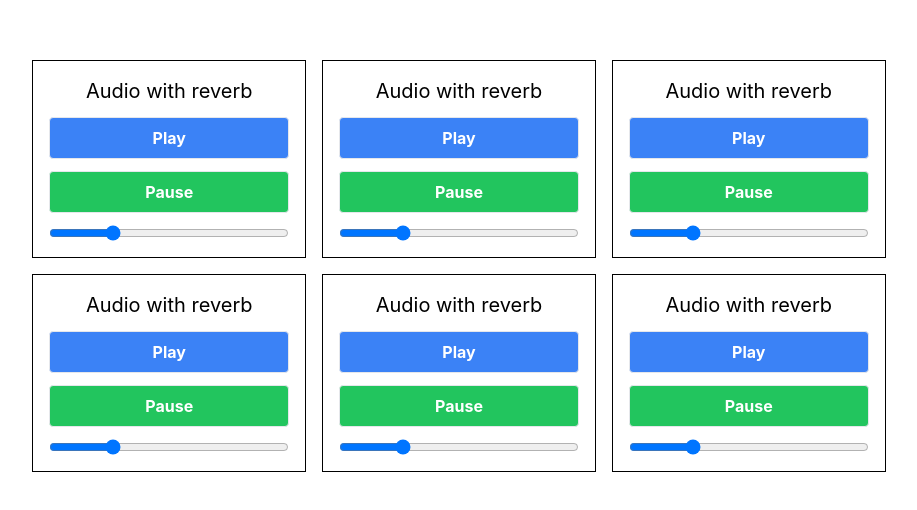
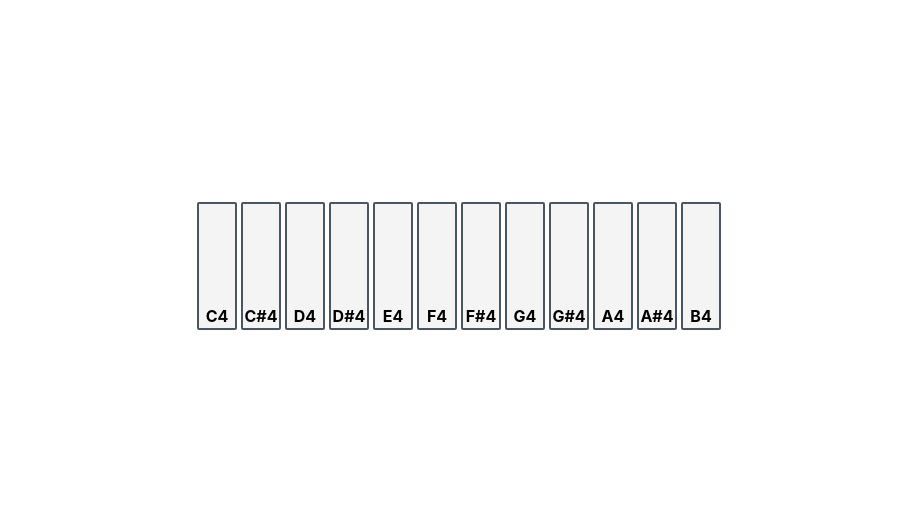
Before and after one commit to AleSua93/web-audio-synth, a Next.js app: page / in a window 1280 px wide. Shown: the part 134-644 px from the top of the page, without its empty margins (181-1098 px from the left). Built offline with nearby package versions, Linux system fonts and the light colour scheme.

Commit message:
turn into basic sine synth

```diff
--- a/components/layout.tsx
+++ b/components/layout.tsx
@@ -6,14 +6,12 @@ interface LayoutProps {
 
 const Layout = ({ children }: LayoutProps) => {
   return (
-    <div className='flex h-full justify-center items-center'>
-      <div className='grid grid-cols-3 gap-4 m-4 w-2/3'>
+    <div className='flex h-full justify-center items-center gap-1'>
         <Head>
           <title>Audio Playground</title>
           <meta name="viewport" content="initial-scale=1.0, width=device-width" />
         </Head>
         {children}
-      </div>
     </div>
   )
 }
--- a/components/normal-audio.tsx
+++ /dev/null
@@ -1,67 +0,0 @@
-import React, { useCallback, useEffect, useRef, useState } from "react"
-import useAudio from "../hooks/useAudio"
-
-const NormalAudio = () => {
-  const audioElement = useRef<HTMLAudioElement>(null)
-  const [gainNode, setGainNode] = useState<GainNode>()
-  const { audioContext, audioSourceNode } = useAudio(audioElement)
-
-  useEffect(() => {
-    if (audioSourceNode && audioContext) {
-      const gainNode = audioContext.createGain()
-      audioSourceNode.connect(gainNode).connect(audioContext.destination)
-
-      setGainNode(gainNode)
-    }
-  }, [audioContext, audioSourceNode])
-
-  const play = useCallback(
-    () => {
-      audioElement.current && audioElement.current.play()
-    },
-    [audioElement],
-  )
-
-  const pause = useCallback(
-    () => {
-      audioElement.current && audioElement.current.pause()
-    },
-    [audioElement],
-  )
-
-  const setVolume = useCallback(
-    (ev: React.ChangeEvent<HTMLInputElement>) => {
-      console.log(ev.target.value);
-
-      if (gainNode) gainNode.gain.value = Number(ev.target.value)
-    },
-    [gainNode],
-  )
-
-  return (
-    <div className="flex flex-col gap-3 text-center border border-black p-4">
-      <audio ref={audioElement} src="test_audio.wav" />
-      <h1 className="text-xl">Audio with reverb</h1>
-      <button
-        type="button"
-        className="btn btn-blue"
-        onClick={play}
-      >Play</button>
-      <button
-        type="button"
-        className="btn btn-green"
-        onClick={pause}
-      >Pause</button>
-      <input
-        type="range"
-        min="0"
-        max="2"
-        defaultValue={0.5}
-        step="0.01"
-        onChange={setVolume}
-      ></input>
-    </div>
-  )
-}
-
-export default NormalAudio;
--- /dev/null
+++ b/components/piano-key.tsx
@@ -0,0 +1,55 @@
+import React, { useCallback, useEffect, useRef, useState } from "react"
+
+interface PianoKeyProps {
+  audioContext: AudioContext
+  frequency: number
+  note: string
+}
+
+const PianoKey = ({ audioContext, frequency, note }: PianoKeyProps) => {
+  const [oscillator, setOscillator] = useState<OscillatorNode>()
+  const [gainNode, setGainNode] = useState<GainNode>()
+
+  const play = useCallback(
+    () => {
+      const oscillator = audioContext.createOscillator()
+      const gainNode = audioContext.createGain();
+
+      oscillator.type = 'sine'
+      oscillator.frequency.setValueAtTime(frequency, audioContext.currentTime)
+
+      oscillator.connect(gainNode).connect(audioContext.destination)
+
+      gainNode.gain.exponentialRampToValueAtTime(0.0001, audioContext.currentTime + 1);
+      oscillator.start()
+
+      setOscillator(oscillator)
+      setGainNode(gainNode)
+
+      return () => {
+        oscillator.stop()
+      }
+    },
+    [oscillator],
+  )
+
+  const stop = useCallback(
+    () => {
+      oscillator?.stop()
+    },
+    [oscillator],
+  )
+
+  return (
+    <button
+      type="button"
+      className="flex rounded-sm border-2 border-gray-600 bg-zinc-100 h-32 w-10 items-end justify-center hover:bg-red-300"
+      onMouseEnter={play}
+      onMouseLeave={stop}
+    >
+      <span className="font-bold">{note}</span>
+    </button>
+  )
+}
+
+export default PianoKey;
--- /dev/null
+++ b/components/piano-roll.tsx
@@ -0,0 +1,25 @@
+import React, { useState } from "react"
+import NoteFrequencies from "../constants/note-frequencies";
+import PianoKey from "./piano-key";
+
+const PianoRoll = () => {
+  const [audioContext, _setAudioContext] = useState(new AudioContext())
+
+  return (
+    <>
+      {Object.keys(NoteFrequencies).map((note) => {
+        return (
+          <PianoKey
+            audioContext={audioContext}
+            frequency={NoteFrequencies[note]}
+            key={note}
+            note={note}
+          />
+        )
+      })}
+
+    </>
+  )
+}
+
+export default PianoRoll;
--- a/components/reverb-audio.tsx
+++ /dev/null
@@ -1,67 +0,0 @@
-import React, { useCallback, useEffect, useRef, useState } from "react"
-import useAudio from "../hooks/useAudio"
-
-const ReverbAudio = () => {
-  const audioElement = useRef<HTMLAudioElement>(null)
-  const [gainNode, setGainNode] = useState<GainNode>()
-  const { audioContext, audioSourceNode } = useAudio(audioElement)
-
-  useEffect(() => {
-    if (audioSourceNode && audioContext) {
-      const gainNode = audioContext.createGain()
-      audioSourceNode.connect(gainNode).connect(audioContext.destination)
-
-      setGainNode(gainNode)
-    }
-  }, [audioContext, audioSourceNode])
-
-  const play = useCallback(
-    () => {
-      audioElement.current && audioElement.current.play()
-    },
-    [audioElement],
-  )
-
-  const pause = useCallback(
-    () => {
-      audioElement.current && audioElement.current.pause()
-    },
-    [audioElement],
-  )
-
-  const setVolume = useCallback(
-    (ev: React.ChangeEvent<HTMLInputElement>) => {
-      console.log(ev.target.value);
-
-      if (gainNode) gainNode.gain.value = Number(ev.target.value)
-    },
-    [gainNode],
-  )
-
-  return (
-    <div className="flex flex-col gap-3 text-center border border-black p-4">
-      <audio ref={audioElement} src="test_audio.wav" />
-      <h1 className="text-xl">Audio with reverb</h1>
-      <button
-        type="button"
-        className="btn btn-blue"
-        onClick={play}
-      >Play</button>
-      <button
-        type="button"
-        className="btn btn-green"
-        onClick={pause}
-      >Pause</button>
-      <input
-        type="range"
-        min="0"
-        max="2"
-        defaultValue={0.5}
-        step="0.01"
-        onChange={setVolume}
-      ></input>
-    </div>
-  )
-}
-
-export default ReverbAudio;
--- /dev/null
+++ b/constants/note-frequencies.ts
@@ -0,0 +1,16 @@
+const NoteFrequencies: { [key: string]: number } = {
+  'C4': 261.63,
+  'C#4': 277.18,
+  'D4': 293.66,
+  'D#4': 311.13,
+  'E4': 329.63,
+  'F4': 349.23,
+  'F#4': 369.99,
+  'G4': 392.00,
+  'G#4': 415.30,
+  'A4': 440.00,
+  'A#4': 466.16,
+  'B4': 493.88,
+}
+
+export default NoteFrequencies
--- a/hooks/useAudio.tsx
+++ /dev/null
@@ -1,31 +0,0 @@
-import { RefObject, useEffect, useState } from "react"
-
-interface AudioObjects {
-  audioContext?: AudioContext
-  audioSourceNode?: MediaElementAudioSourceNode
-}
-
-const useAudio = (audioElementRef: RefObject<HTMLMediaElement>):
-  AudioObjects => {
-  const [audioContext, setAudioContext] = useState<AudioContext>()
-  const [audioSourceNode, setAudioSourceNode] = useState<MediaElementAudioSourceNode>()
-
-  useEffect(() => {
-    const context = new AudioContext()
-
-    if (audioElementRef?.current) {
-      const sourceNode = context.createMediaElementSource(audioElementRef.current)
-
-      setAudioSourceNode(sourceNode)
-    }
-
-    setAudioContext(context)
-  }, [])
-
-  return {
-    audioContext,
-    audioSourceNode
-  }
-}
-
-export default useAudio
--- a/pages/index.tsx
+++ b/pages/index.tsx
@@ -1,17 +1,16 @@
 import type { NextPage } from 'next'
-import NormalAudio from '../components/normal-audio'
-import ReverbAudio from '../components/reverb-audio'
 import Layout from '../components/layout'
+import dynamic from 'next/dynamic'
+
+const PianoRollWithNoSSR = dynamic(
+  () => import('../components/piano-roll'),
+  { ssr: false }
+)
 
 const Home: NextPage = () => {
   return (
     <Layout>
-      <NormalAudio />
-      <NormalAudio />
-      <NormalAudio />
-      <NormalAudio />
-      <NormalAudio />
-      <ReverbAudio />
+      <PianoRollWithNoSSR />
     </Layout>
   )
 }
```
